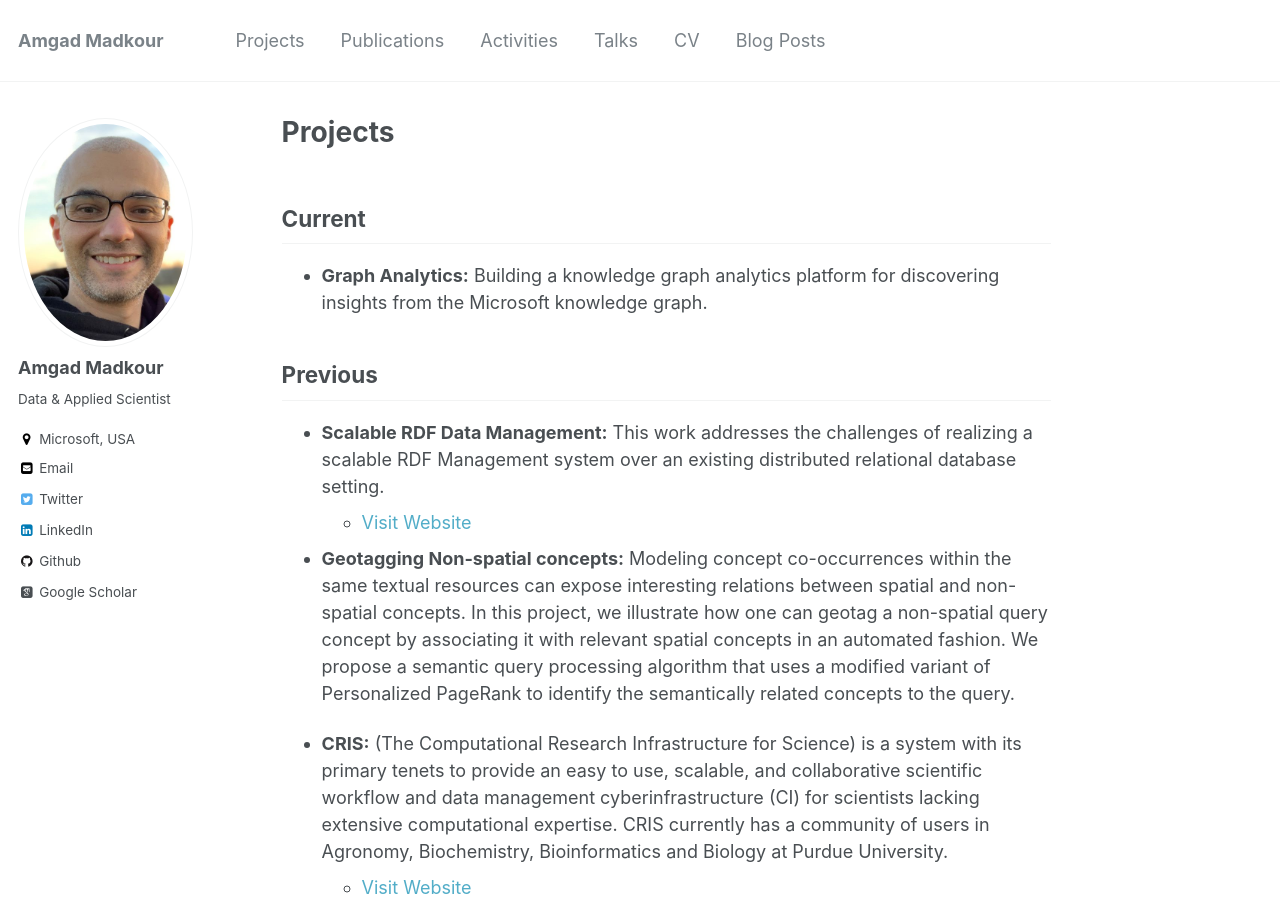
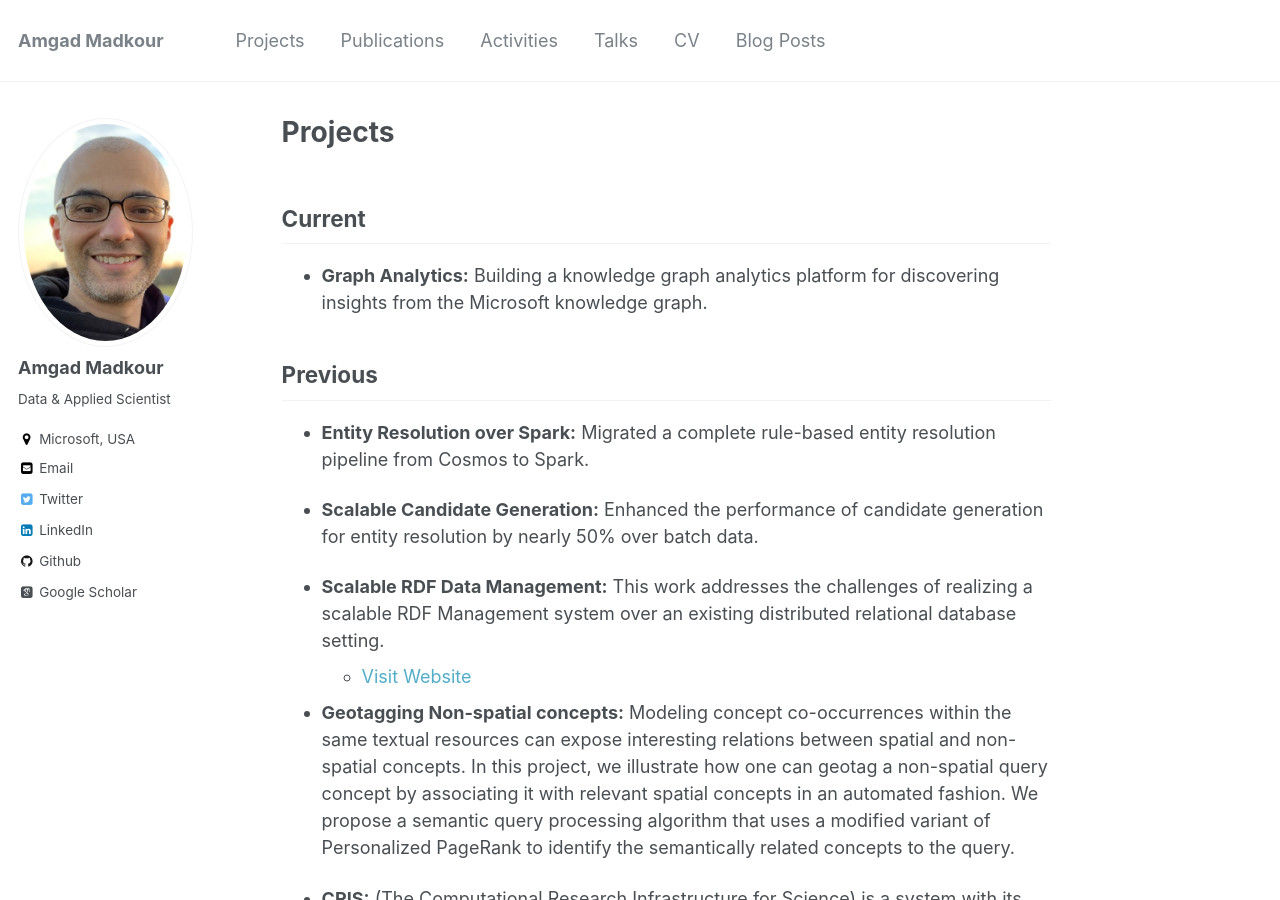
Before and after one commit to amgadmadkour/amgadmadkour.github.io, a Jekyll site: the page built from _pages/projects.md, in a window 1280 px wide and 900 px high. Built offline with Jekyll 4.4.1, drawn with Linux system fonts in a browser that asks for light colours; some web fonts are replaced.

Commit message:
Update projects list

```diff
--- a/_pages/projects.md
+++ b/_pages/projects.md
@@ -10,6 +10,10 @@ author_profile: true
 * **Graph Analytics:** Building a knowledge graph analytics platform for discovering insights from the Microsoft knowledge graph.
 
 ## Previous
+
+* **Entity Resolution over Spark:** Migrated a complete rule-based entity resolution pipeline from Cosmos to Spark.
+
+* **Scalable Candidate Generation:** Enhanced the performance of candidate generation for entity resolution by nearly 50% over batch data.
 
 * **Scalable RDF Data Management:** This work addresses the challenges of realizing a scalable RDF Management system over an existing distributed relational database setting.
   * [Visit Website](https://github.com/amgadmadkour/knowledgecubes)
```
